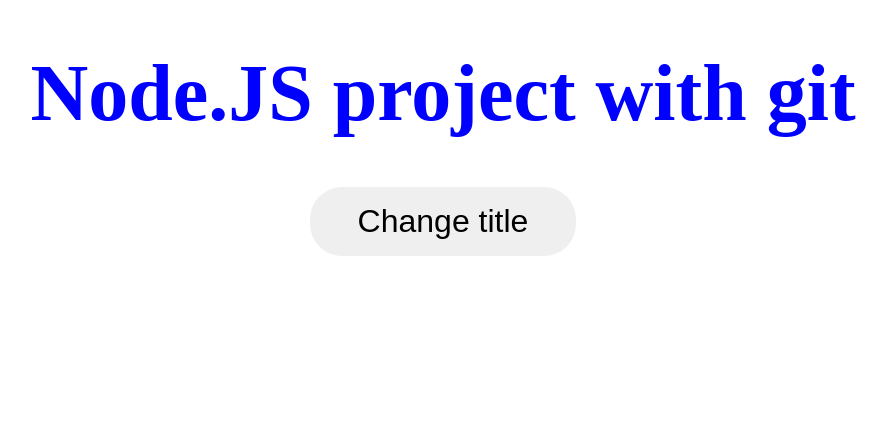
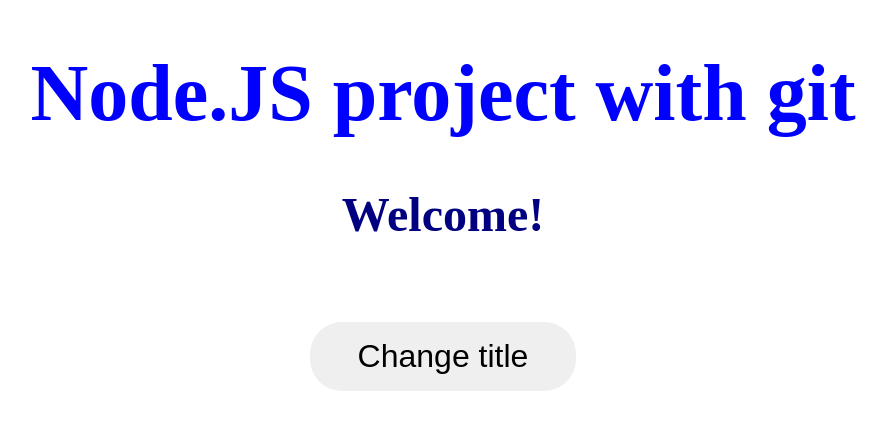
Before and after one commit to CaTeran95/GitProject, a website: page public/index.html in a window 1280 px wide. Shown: the whole page, without its empty margins (197-1084 px from the left). Drawn offline with Linux system fonts and the light colour scheme.

Commit message:
Second version 0.0.2

```diff
--- a/public/index.html
+++ b/public/index.html
@@ -9,6 +9,7 @@
 </head>
 <body>
     <h1 class="title">Node.JS project with git</h1>
+    <h2 class="subtitle">Welcome!</h2>
     <button id="changeTitle">Change title</button>
     <script src="index.js"></script>
 </body>
--- a/public/style.css
+++ b/public/style.css
@@ -17,6 +17,13 @@
     text-align: center;
 }
 
+.subtitle {
+    padding-bottom: 5rem;
+    color: navy;
+    font-size: 3rem;
+    text-align: center;
+}
+
 button {
     padding: 1rem 3rem;
     font-size: 2rem;
```
